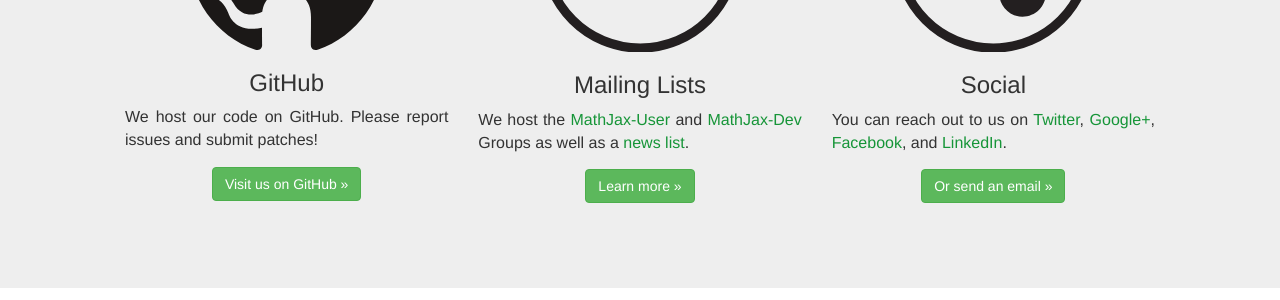
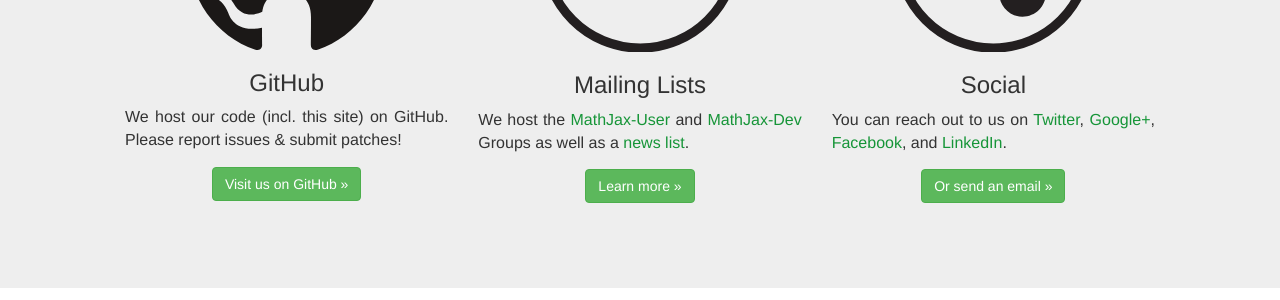
Before and after one commit to mathjax/MathJax-website, a Jekyll site: the page built from index.html, in a window 1280 px wide and 900 px high, scrolled down 3518 px. Shown: the part 152-452 px from the top of the window. Built offline with Jekyll 4.4.1, drawn with Linux system fonts in a browser that asks for light colours; nearby versions of some CDN libraries; formulas are drawn with MathJax 3.

Commit message:
link to GitHub organization, mention site source; fixes #17

```diff
--- a/index.html
+++ b/index.html
@@ -351,10 +351,10 @@
         <img alt="" src="img/gh-mark.svg" class="img-responsive center-block">
         <h3>GitHub</h3>
         <p class="text-justify">
-          We host our code on GitHub. Please report issues and submit patches!
+          We host our code (incl. this site) on GitHub. Please report issues &amp; submit patches!
         </p>
         <p>
-          <a class="btn btn-success" href="https://github.com/mathjax/mathjax" role="button">Visit us on GitHub &raquo;</a>
+          <a class="btn btn-success" href="https://github.com/mathjax/" role="button">Visit us on GitHub &raquo;</a>
         </p>
       </div>
       <div class="col-sm-4">
```
